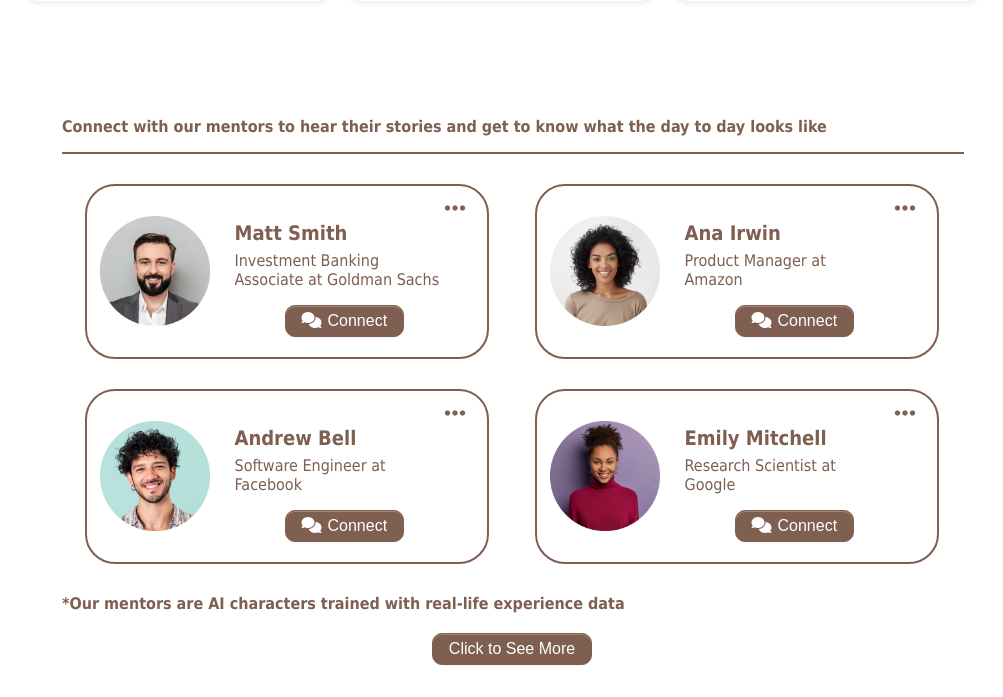
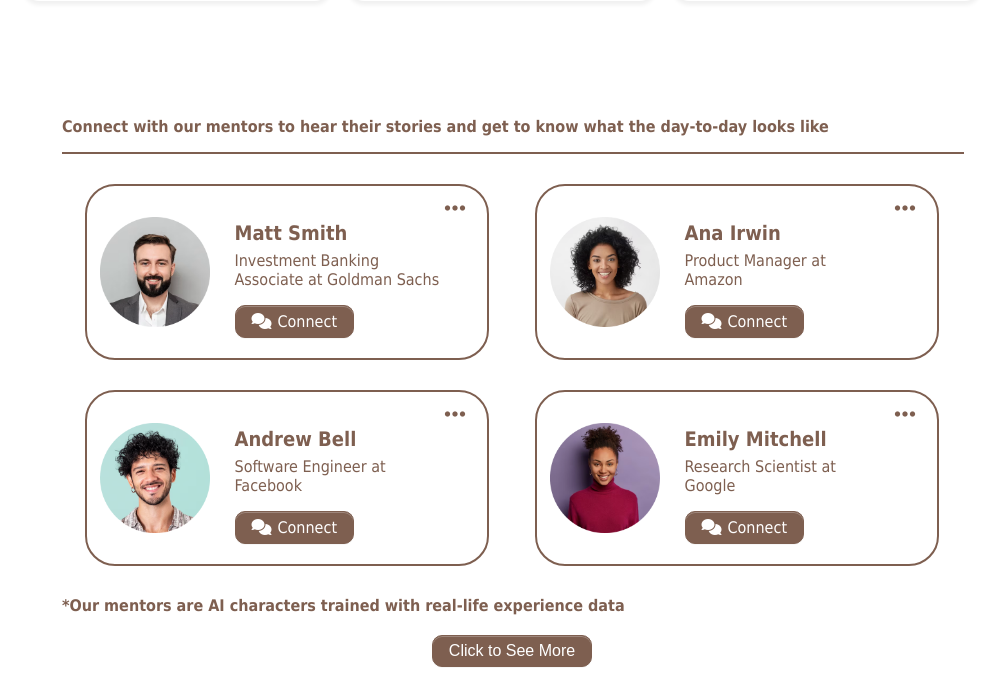
Before and after one commit to zyloveslego/interview_django, a Django app: page /career_results in a window 1280 px wide. Shown: the part 1293-1990 px from the top of the page, without its empty margins (128-1131 px from the left). Before the commit the page ends 1958 px from the top, so only its background shows below. Run offline with Django 3.2, Linux system fonts and the light colour scheme; some libraries are stand-ins or nearby versions.

Commit message:
update new pages

```diff
--- a/interview/interview_data/InterviewQuestions.csv
+++ b/interview/interview_data/InterviewQuestions.csv
@@ -1,14 +1,14 @@
 Number,Question
 1,Tell me about a time when you had to work closely with someone whose personality was very different from yours?
-2,Give me an example of a time you faced a conflict with a coworker. How did you handle that?
+2,Give me an example of a time you faced a conflict with a coworker. How did you handle that? Q1
 3,Describe a time when you had to step up and demonstrate leadership skills.
-4,Tell me about a time you made a mistake and wish you’d handled a situation with a colleague differently.
+4,Tell me about a time you made a mistake and wish you’d handled a situation with a colleague differently. Q2
 5,Tell me about a time you needed to get information from someone who wasn’t very responsive. What did you do?
 6,"Tell me about a time you were under a lot of pressure at work or at school. What was going on, and how did you get through it?"
 7,"Describe a time when your team or company was undergoing some change. How did that impact you, and how did you adapt?"
 8,Tell me about settling into your last job. What did you do to learn the ropes?
 9,Give me an example of a time when you had to think on your feet.
-10,Tell me about a time you failed. How did you deal with the situation?
+10,Tell me about a time you failed. How did you deal with the situation? Q3
 11,Give me an example of a time you managed numerous responsibilities. How did you handle that?
 12,Describe a long-term project that you kept on track. How did you keep everything moving?
 13,Tell me about a time your responsibilities got a little overwhelming. What did you do?
--- a/interview/static/interview/css/career-builder-chat.css
+++ b/interview/static/interview/css/career-builder-chat.css
@@ -1,6 +1,6 @@
 @font-face {
   font-family: 'Britannia'; /* Give your font a name */
-  src: url('fonts/Britannia CG Bold Regular.otf') format('opentype'); /* Specify the font file path */
+  src: url('../fonts/Britannia CG Bold Regular.otf') format('opentype'); /* Specify the font file path */
   /* You can also include additional font formats for better browser compatibility */
 }
 
--- a/interview/static/interview/css/career-builder-personality.css
+++ b/interview/static/interview/css/career-builder-personality.css
@@ -1,6 +1,6 @@
 @font-face {
   font-family: 'Britannia'; /* Give your font a name */
-  src: url('fonts/Britannia CG Bold Regular.otf') format('opentype'); /* Specify the font file path */
+  src: url('../fonts/Britannia CG Bold Regular.otf') format('opentype'); /* Specify the font file path */
   /* You can also include additional font formats for better browser compatibility */
 }
 
--- a/interview/templates/interview/career-builder-background.html
+++ b/interview/templates/interview/career-builder-background.html
@@ -189,7 +189,7 @@
                                 </div>
                             </form>
                         </div>
-                        <a href=""{% url 'interview:career_interests' %}""
+                        <a href="{% url 'interview:career_interests' %}"
                            id="next-button-two" class="submit-button">Next<i class="fa-regular fa-circle-right"></i></a>
                     </div>
                 </div>
--- a/interview/templates/interview/career-builder-results.html
+++ b/interview/templates/interview/career-builder-results.html
@@ -163,8 +163,7 @@
 
     <div id="mentor">
         <div id="mentor-container">
-            <p id="connect-with-mentor">Connect with our mentors to hear their stories and get to know what the day to
-                day looks like</p>
+            <p id="connect-with-mentor">Connect with our mentors to hear their stories and get to know what the day-to-day looks like</p>
             <div id="horizontal-bar"></div>
             <div id="mentor-details">
                 <div class="mentor-line-one">
@@ -177,8 +176,8 @@
                                 <div class="mentor-name">Matt Smith</div>
                                 <p class="mentor-job-position">Investment Banking<br>Associate at Goldman Sachs</p>
                             </div>
-                            <button class="connect-button"><i class="fa-solid fa-comments chat-icon"></i>Connect
-                            </button>
+                            <a class="connect-button" href="{% url 'interview:career_chat' %}"><i class="fa-solid fa-comments chat-icon"></i>Connect
+                            </a>
                         </div>
                     </div>
 
@@ -190,8 +189,8 @@
                                 <div class="mentor-name">Andrew Bell</div>
                                 <p class="mentor-job-position">Software Engineer at<br>Facebook</p>
                             </div>
-                            <button class="connect-button"><i class="fa-solid fa-comments chat-icon"></i>Connect
-                            </button>
+                            <a class="connect-button" href="{% url 'interview:career_chat' %}"><i class="fa-solid fa-comments chat-icon"></i>Connect
+                            </a>
                         </div>
                     </div>
 
@@ -206,8 +205,8 @@
                                 <div class="mentor-name">Ana Irwin</div>
                                 <p class="mentor-job-position">Product Manager at<br>Amazon</p>
                             </div>
-                            <button class="connect-button"><i class="fa-solid fa-comments chat-icon"></i>Connect
-                            </button>
+                            <a class="connect-button" href="{% url 'interview:career_chat' %}"><i class="fa-solid fa-comments chat-icon"></i>Connect
+                            </a>
                         </div>
                     </div>
 
@@ -219,8 +218,8 @@
                                 <div class="mentor-name">Emily Mitchell</div>
                                 <p class="mentor-job-position">Research Scientist at<br>Google</p>
                             </div>
-                            <button class="connect-button"><i class="fa-solid fa-comments chat-icon"></i>Connect
-                            </button>
+                            <a class="connect-button" href="{% url 'interview:career_chat' %}"><i class="fa-solid fa-comments chat-icon"></i>Connect
+                            </a>
                         </div>
                     </div>
 
--- a/interview/templates/interview/interview_question_page.html
+++ b/interview/templates/interview/interview_question_page.html
@@ -73,8 +73,7 @@
                         <!--Question Number-->
                         <div id="questionNumber">
                             <div class="theBrownVerticalDecoBar">
-                                <p>Interview Practice<br>Question {{ form.current_question }}/{{
-                                    form.length_of_interview }}
+                                <p>Interview Practice<br>Question {{ form.current_question }}/{{ form.length_of_interview }}
                                 </p>
                             </div>
                         </div>
--- a/interview/urls.py
+++ b/interview/urls.py
@@ -16,5 +16,7 @@ urlpatterns = [
     path("career_intro", views.career_intro, name="career_intro"),
     path("career_preferences", views.career_preferences, name="career_preferences"),
     path("career_results", views.career_results, name="career_results"),
+    path("career_chat", views.career_chat, name="career_chat"),
+    path("career_personality", views.career_personality, name="career_personality"),
 
 ]
--- a/interview/views.py
+++ b/interview/views.py
@@ -50,6 +50,13 @@ def setup_page(request):
         # generate interview questions
         random_list = random.sample(range(1, Question.objects.count()), int(question))
         print(random_list)
+
+        # temp Q2, Q4, Q10
+        temp_list = [2, 4, 10]
+        random_list = temp_list + random_list
+        random_list = random_list[0:int(question)]
+        print(random_list)
+
         for index, random_n in enumerate(random_list):
             question_interview = InterviewQuestion(
                 interview_id=setup_info,
@@ -112,19 +119,25 @@ def get_access_from_chatgpt(question_text, answer_text):
               answer_text)
     print(prompt)
 
-    openai.api_key = ""
-    response = openai.ChatCompletion.create(
-        model="gpt-3.5-turbo",
-        messages=[
-            {"role": "user", "content": prompt},
-        ]
-    )
+    # openai.api_key = ""
+    # response = openai.ChatCompletion.create(
+    #     model="gpt-3.5-turbo",
+    #     messages=[
+    #         {"role": "user", "content": prompt},
+    #     ]
+    # )
+    #
+    # # print(response)
+    # my_content = response['choices'][0]['message']['content']
+    # # print(my_content)
+    #
+    # return my_content
 
-    # print(response)
-    my_content = response['choices'][0]['message']['content']
-    # print(my_content)
+    # temp delay
+    import time
+    time.sleep(1)
 
-    return my_content
+    return None
 
 
 # receive upload voice
@@ -182,3 +195,11 @@ def career_preferences(request):
 
 def career_results(request):
     return render(request, 'interview/career-builder-results.html')
+
+
+def career_chat(request):
+    return render(request, 'interview/career-builder-chat.html')
+
+
+def career_personality(request):
+    return render(request, 'interview/career-builder-personality.html')
```
Also changed, not shown: interview/templates/interview/career-builder-chat.html (+22 -13 lines), interview/templates/interview/career-builder-personality.html (+13 -9 lines), db.sqlite3.
